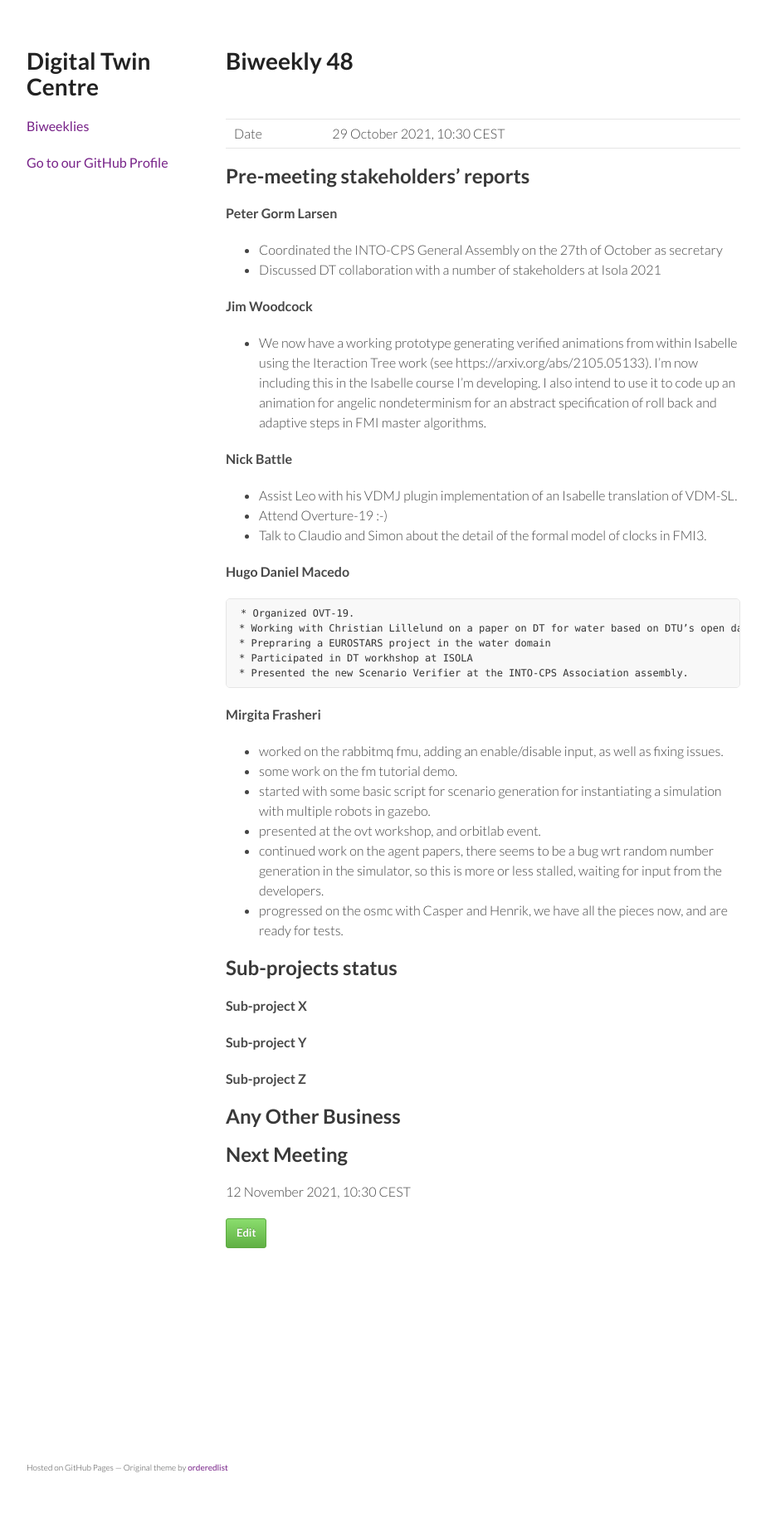
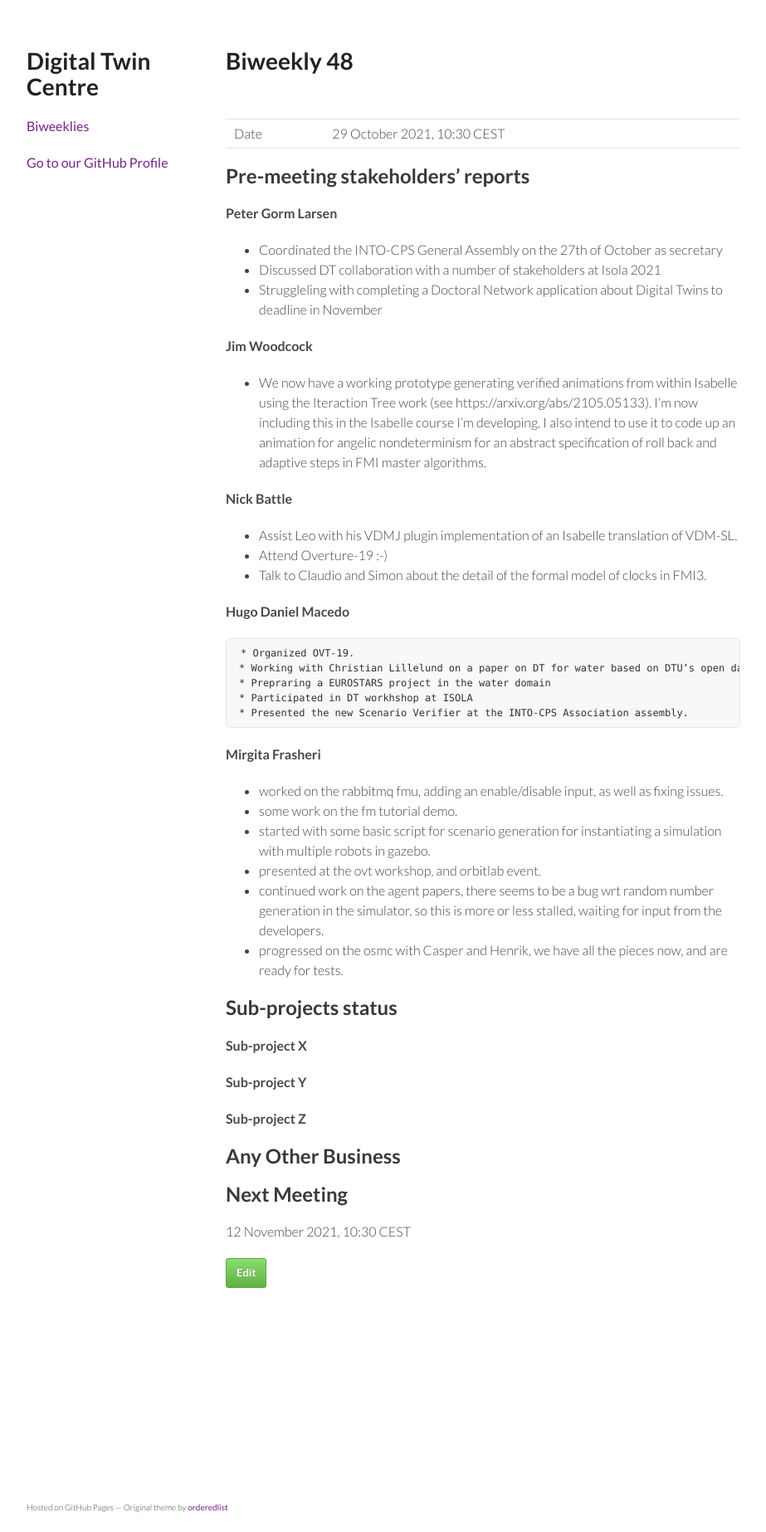
Before and after one commit to digitaltwincentre/digitaltwincentre.github.io, a Jekyll site: the page built from _biweeklies/Biweekly-48.md, in a window 1280 px wide. Shown: the whole page at 83% size, without its empty margins (178-1101 px from the left). Built offline with Jekyll 4.4.1, drawn with Linux system fonts in a browser that asks for light colours; nearby versions of some CDN libraries; before the commit the page ends 1798 px from its top, so only the background shows below that.

Commit message:
Update Biweekly-48.md

```diff
--- a/_biweeklies/Biweekly-48.md
+++ b/_biweeklies/Biweekly-48.md
@@ -23,6 +23,7 @@ date: 29 October 2021, 1030 CEST
 #### Peter Gorm Larsen
 * Coordinated the INTO-CPS General Assembly on the 27th of October as secretary
 * Discussed DT collaboration with a number of stakeholders at Isola 2021
+* Struggleling with completing a Doctoral Network application about Digital Twins to deadline in November
 
 #### Jim Woodcock
 * We now have a working prototype generating verified animations from within Isabelle using the Iteraction Tree work (see https://arxiv.org/abs/2105.05133). I'm now including this in the Isabelle course I'm developing. I also intend to use it to code up an animation for angelic nondeterminism for an abstract specification of roll back and adaptive steps in FMI master algorithms.
```
